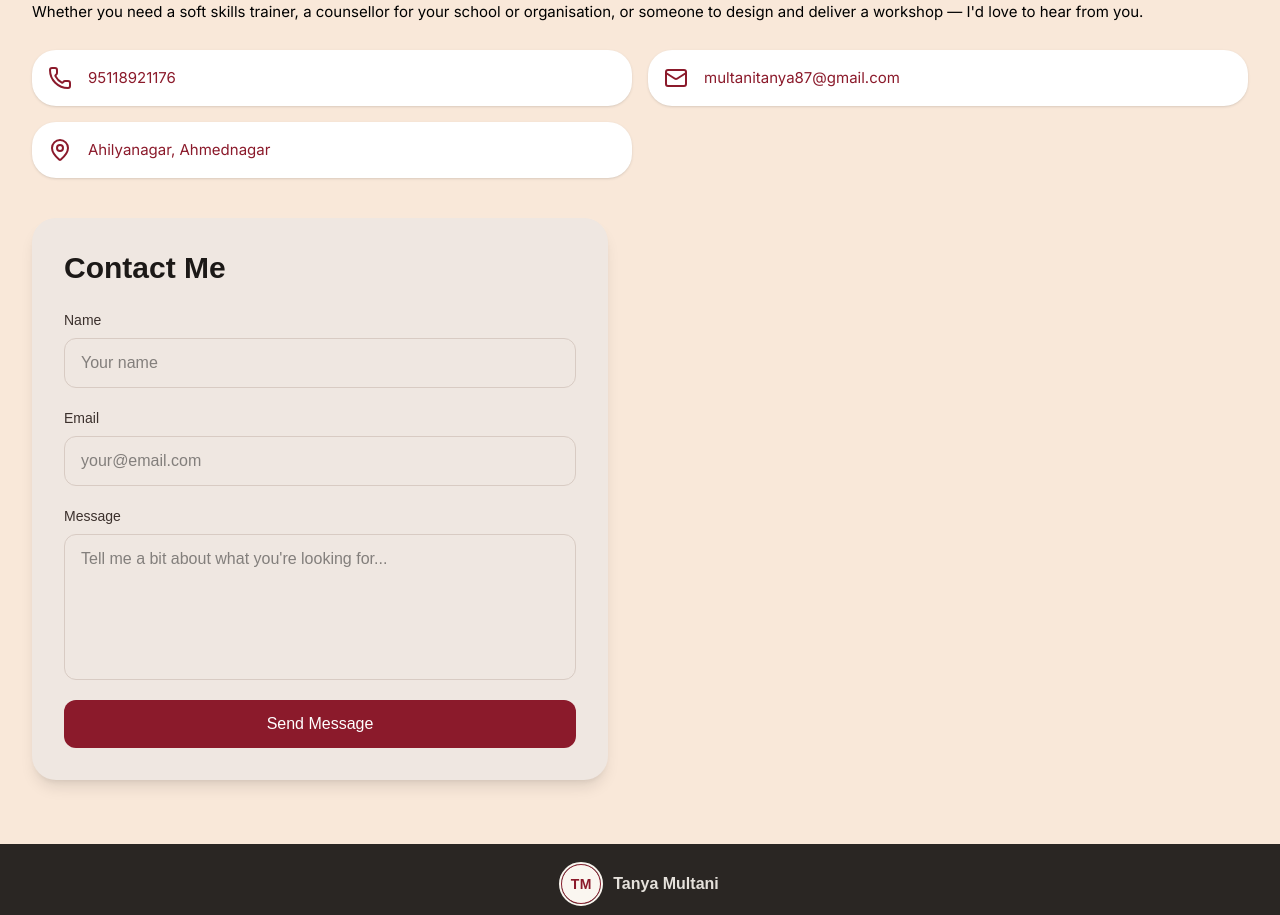
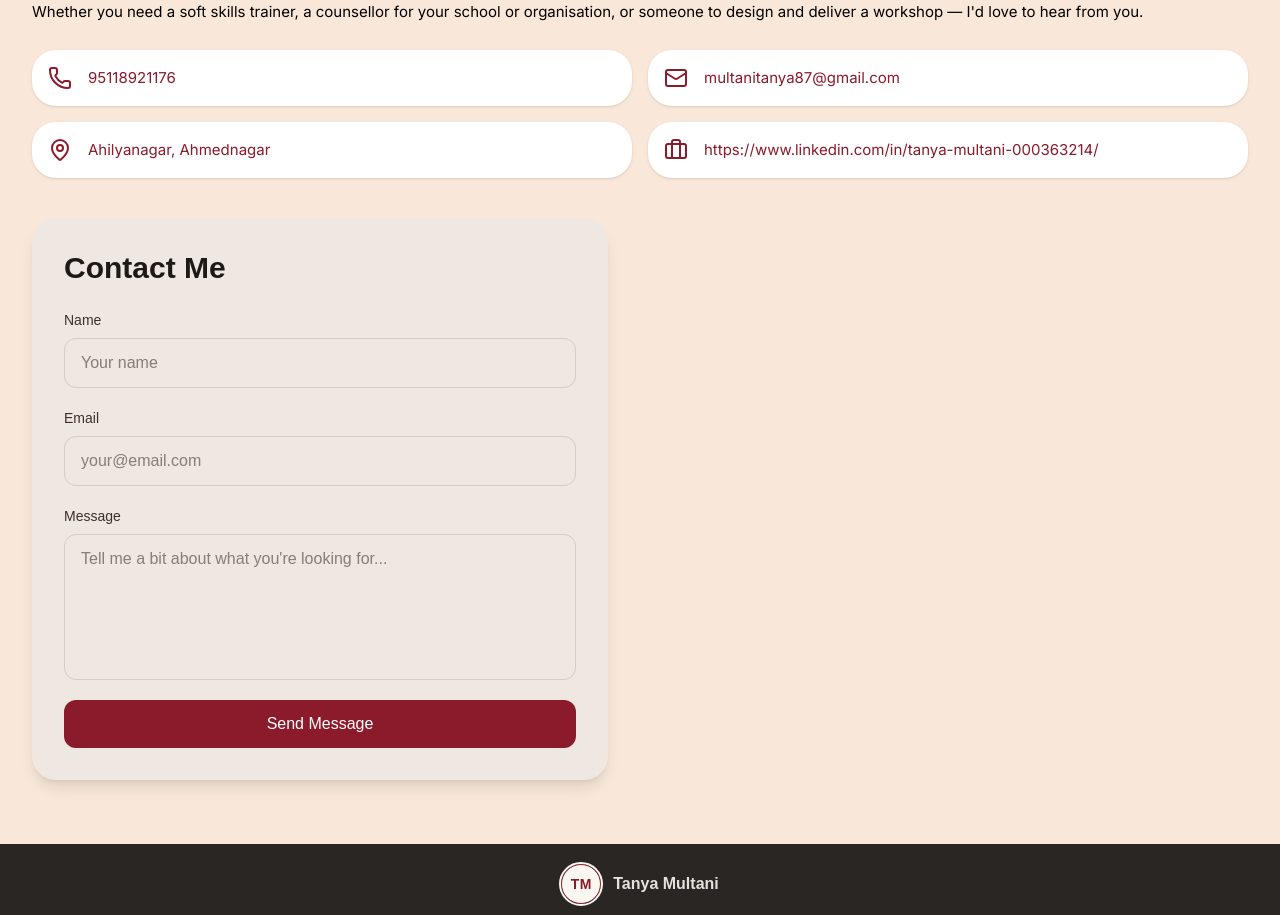
Before and after one commit to arnavkatyayan/tanyamultaniportfolio, a Next.js app: page / in a window 1280 px wide. Shown: the part 3800-4715 px from the top of the page. Built offline with nearby package versions, Linux system fonts and the light colour scheme.

Commit message:
Added Linkedin also in contact.

```diff
--- a/app/Contact/contact.tsx
+++ b/app/Contact/contact.tsx
@@ -3,6 +3,7 @@ import {
   Phone,
   Mail,
   MapPin,
+  Briefcase
 } from "lucide-react";
 import { Playfair_Display, Inter } from "next/font/google";
 import ContactForm from "./contactform";
@@ -31,6 +32,11 @@ export default function Contact() {
             icon: MapPin,
             value: "Ahilyanagar, Ahmednagar",
         },
+        {
+            id:4,
+            icon: Briefcase,
+            value:"https://www.linkedin.com/in/tanya-multani-000363214/"
+        }
     ];
 
     return (
--- a/package.json
+++ b/package.json
@@ -9,7 +9,7 @@
     "lint": "eslint"
   },
   "dependencies": {
-    "lucide-react": "^1.16.0",
+    "lucide-react": "^1.17.0",
     "next": "16.2.6",
     "nodemailer": "^8.0.8",
     "react": "19.2.4",
```
